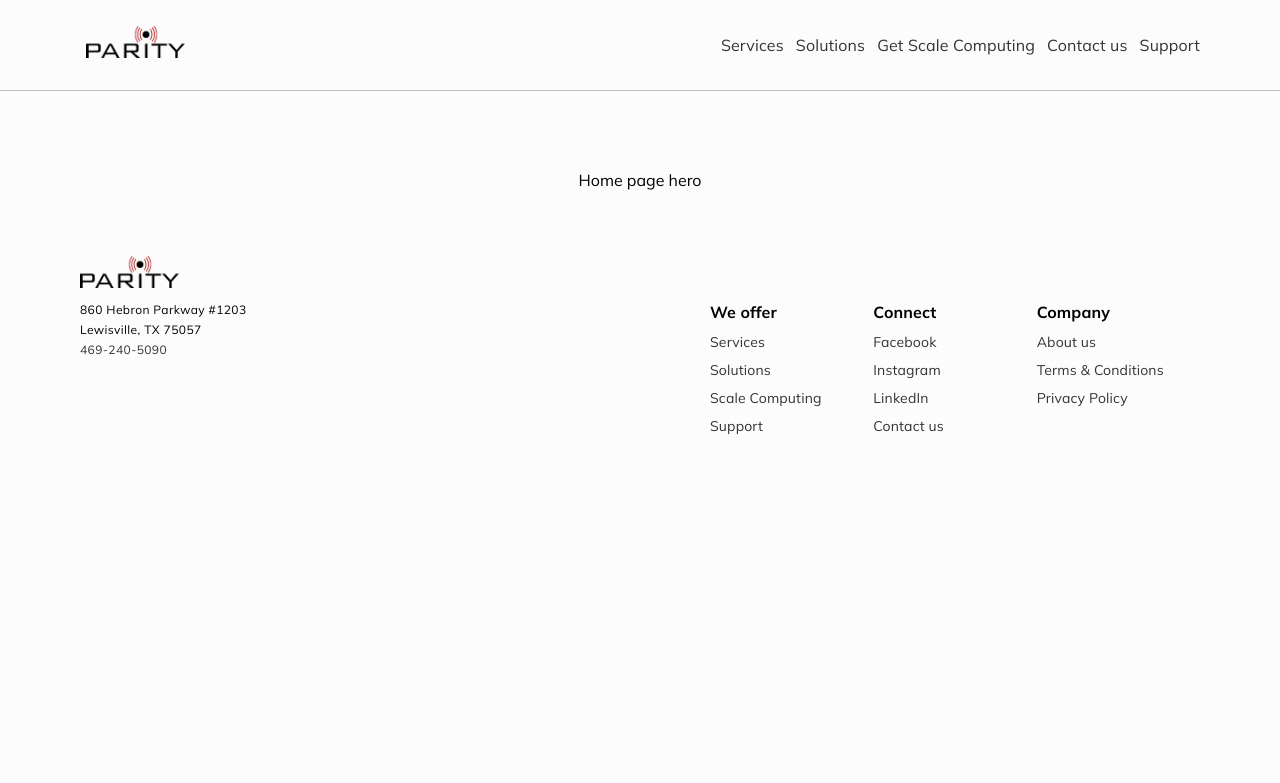
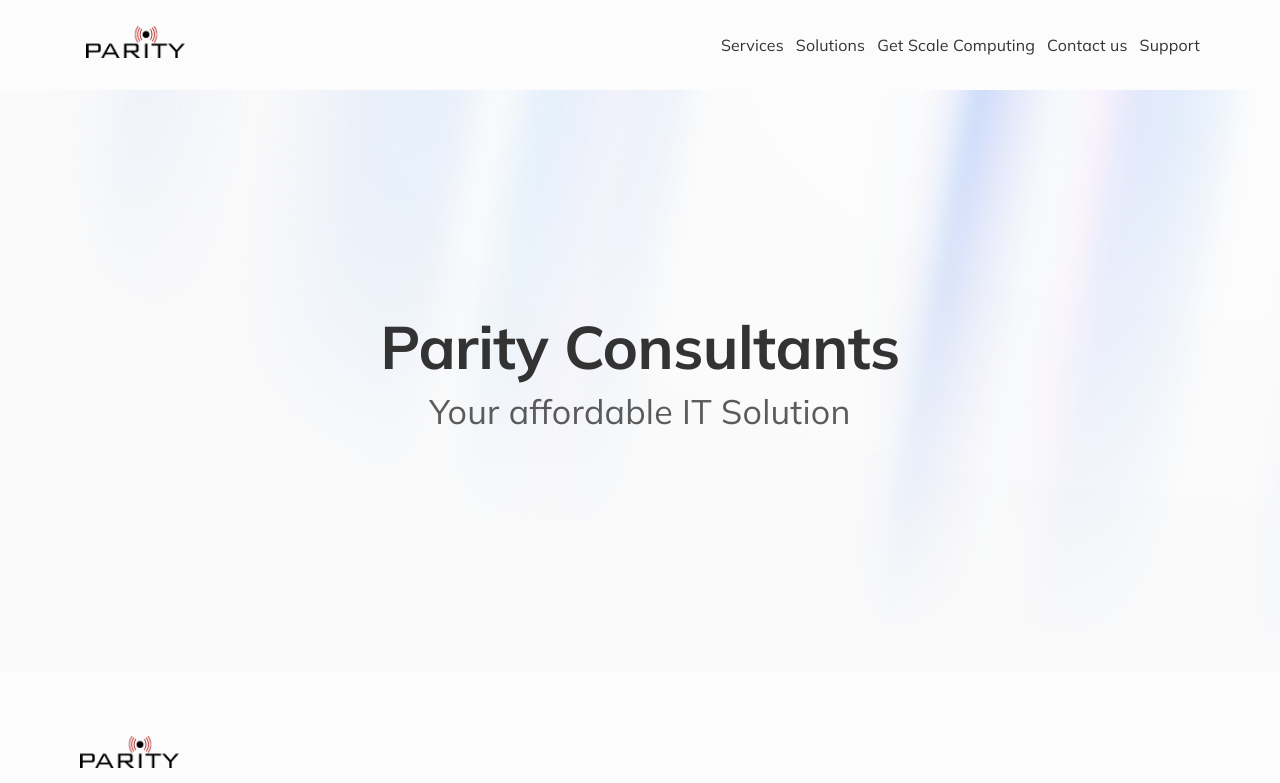
Before and after one commit to recondesigns/parity-consultants, a Next.js app: page / in a window 1280 px wide. Shown: the top 783 px of the page. Built offline with nearby package versions, Linux system fonts and the light colour scheme.

Commit message:
feat(): added HomeHeroSection

```diff
--- /dev/null
+++ b/src/app/components/home-page/AuroraBackground.tsx
@@ -0,0 +1,52 @@
+"use client"
+import { cn } from "../../utils/cn"
+import React, { ReactNode } from "react"
+
+interface AuroraBackgroundProps extends React.HTMLProps<HTMLDivElement> {
+  children: ReactNode
+  showRadialGradient?: boolean
+}
+
+export const AuroraBackground = ({
+  className,
+  children,
+  showRadialGradient = true,
+  ...props
+}: AuroraBackgroundProps) => {
+  return (
+    <div
+      style={{ height: "calc(100vh - 200px)" }}
+      className={cn(
+        " w-full relative flex flex-col  h-[100vh] items-center justify-center bg-zinc-50 dark:bg-zinc-900  text-slate-950 transition-bg",
+        className
+      )}
+      {...props}
+    >
+      <div className="absolute inset-0 overflow-hidden">
+        <div
+          className={cn(
+            `
+            [--white-gradient:repeating-linear-gradient(100deg,var(--white)_0%,var(--white)_7%,var(--transparent)_10%,var(--transparent)_12%,var(--white)_16%)]
+            [--dark-gradient:repeating-linear-gradient(100deg,var(--black)_0%,var(--black)_7%,var(--transparent)_10%,var(--transparent)_12%,var(--black)_16%)]
+            [--aurora:repeating-linear-gradient(100deg,var(--blue-500)_10%,var(--indigo-300)_15%,var(--blue-300)_20%,var(--violet-200)_25%,var(--blue-400)_30%)]
+            [background-image:var(--white-gradient),var(--aurora)]
+            dark:[background-image:var(--dark-gradient),var(--aurora)]
+            [background-size:300%,_200%]
+            [background-position:50%_50%,50%_50%]
+            filter blur-[10px] invert dark:invert-0
+            after:content-[""] after:absolute after:inset-0 after:[background-image:var(--white-gradient),var(--aurora)]
+            after:dark:[background-image:var(--dark-gradient),var(--aurora)]
+            after:[background-size:200%,_100%]
+            after:animate-aurora after:[background-attachment:fixed] after:mix-blend-difference
+            pointer-events-none
+            absolute -inset-[10px] opacity-50 will-change-transform`,
+
+            showRadialGradient &&
+              `[mask-image:radial-gradient(ellipse_at_100%_0%,black_10%,var(--transparent)_70%)]`
+          )}
+        ></div>
+      </div>
+      {children}
+    </div>
+  )
+}
--- a/src/app/components/home-page/HomeHero.tsx
+++ /dev/null
@@ -1,13 +0,0 @@
-'use client'
-import React from 'react'
-import Section from '../ui/section/Section'
-
-type Props = {
-    children: React.ReactNode
-}
-
-export default function HomeHero({ children }: Props) {
-  return (
-    <Section>{children}</Section>
-  )
-}
--- /dev/null
+++ b/src/app/components/home-page/HomeHeroSection.tsx
@@ -0,0 +1,48 @@
+"use client"
+import React from "react"
+import { motion } from "framer-motion"
+import Typography from "@mui/material/Typography"
+import Section from "../ui/section/Section"
+import { AuroraBackground } from "./AuroraBackground"
+
+export default function HomeHero({}) {
+  return (
+    <Section>
+      <AuroraBackground>
+        <motion.div
+          initial={{ opacity: 0.0, y: 40 }}
+          whileInView={{ opacity: 1, y: 0 }}
+          transition={{
+            delay: 0.3,
+            duration: 0.8,
+            ease: "easeInOut",
+          }}
+          className="relative flex flex-col gap-4 items-center justify-center px-4"
+        >
+          <div>
+            <Typography
+              variant="h2"
+              component="h1"
+              fontFamily="inherit"
+              fontWeight="bold"
+              color="#333333"
+              textAlign="center"
+            >
+              Parity Consultants
+            </Typography>
+            <Typography
+              variant="h4"
+              component="p"
+              fontFamily="inherit"
+              color="rgba(51, 51, 51, 0.8)"
+              textAlign="center"
+              pt="8px"
+            >
+              Your affordable IT Solution
+            </Typography>
+          </div>
+        </motion.div>
+      </AuroraBackground>
+    </Section>
+  )
+}
--- a/src/app/components/ui/header/Header.tsx
+++ b/src/app/components/ui/header/Header.tsx
@@ -17,7 +17,8 @@
     justifyContent: "space-between",
     alignItems: "center",
     background: "#FDFCFC",
-    borderBottom: '1px solid rgba(51, 51, 51, .3)'
+    // borderBottom: '1px solid rgba(51, 51, 51, .3)',
+    zIndex: 300,
   },
   ({ theme }) => ({})
 )
--- a/src/app/components/ui/main/Main.tsx
+++ b/src/app/components/ui/main/Main.tsx
@@ -1,4 +1,4 @@
-'use client'
+"use client"
 import React from "react"
 import { styled } from "@mui/material/styles"
 import Box from "@mui/material/Box"
@@ -22,7 +22,7 @@
   return (
     <StyledMain
       component={"main"}
-      sx={{ paddingTop: { xs: "80px", lg: "96px" } }}
+      // sx={{ paddingTop: { xs: "80px", lg: "96px" } }}
       {...otherProps}
     >
       {children}
--- a/src/app/components/ui/section/Section.tsx
+++ b/src/app/components/ui/section/Section.tsx
@@ -1,4 +1,4 @@
-'use client'
+"use client"
 import React from "react"
 import { styled } from "@mui/material/styles"
 import Box from "@mui/material/Box"
--- a/src/app/page.tsx
+++ b/src/app/page.tsx
@@ -1,21 +1,11 @@
 "use client"
-import Image from "next/image"
-import Typography from "@mui/material/Typography"
 import Main from "./components/ui/main/Main"
-import Section from "./components/ui/section/Section"
-import HomeHero from "./components/home-page/HomeHero"
-import parityLogo from "../../public/parity-logo.png"
+import HomeHero from "./components/home-page/HomeHeroSection"
 
 export default function Home() {
   return (
     <Main>
-      <HomeHero>Home page hero</HomeHero>
-      {/* <Section>
-        <Image src={parityLogo} alt="Parity Consultants logo." />
-        <Typography sx={{ paddingTop: "24px", fontFamily: "inherit" }}>
-          Check back soon...
-        </Typography>
-      </Section> */}
+      <HomeHero />
     </Main>
   )
 }
--- a/tailwind.config.js
+++ b/tailwind.config.js
@@ -10,19 +10,34 @@
     "./components/**/*.{js,ts,jsx,tsx,mdx}",
     "./src/**/*.{js,ts,jsx,tsx,mdx}",
   ],
+  darkMode: "class",
   theme: {
-    extend: {},
+    extend: {
+      animation: {
+        aurora: "aurora 60s linear infinite",
+      },
+      keyframes: {
+        aurora: {
+          from: {
+            backgroundPosition: "50% 50%, 50% 50%",
+          },
+          to: {
+            backgroundPosition: "350% 50%, 350% 50%",
+          },
+        },
+      },
+    },
   },
   plugins: [addVariablesForColors],
 }
 
 function addVariablesForColors({ addBase, theme }) {
-  let allColors = flattenColorPalette(theme("colors"));
+  let allColors = flattenColorPalette(theme("colors"))
   let newVars = Object.fromEntries(
     Object.entries(allColors).map(([key, val]) => [`--${key}`, val])
-  );
+  )
 
   addBase({
     ":root": newVars,
-  });
+  })
 }
```
